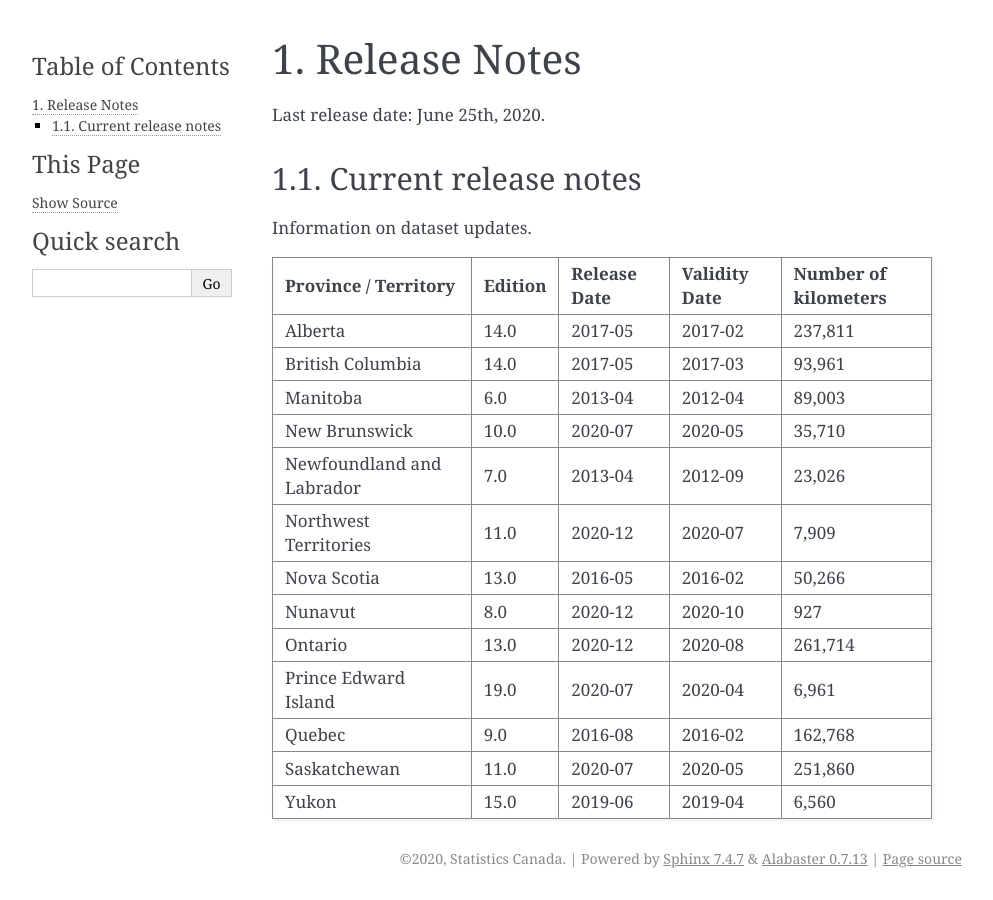
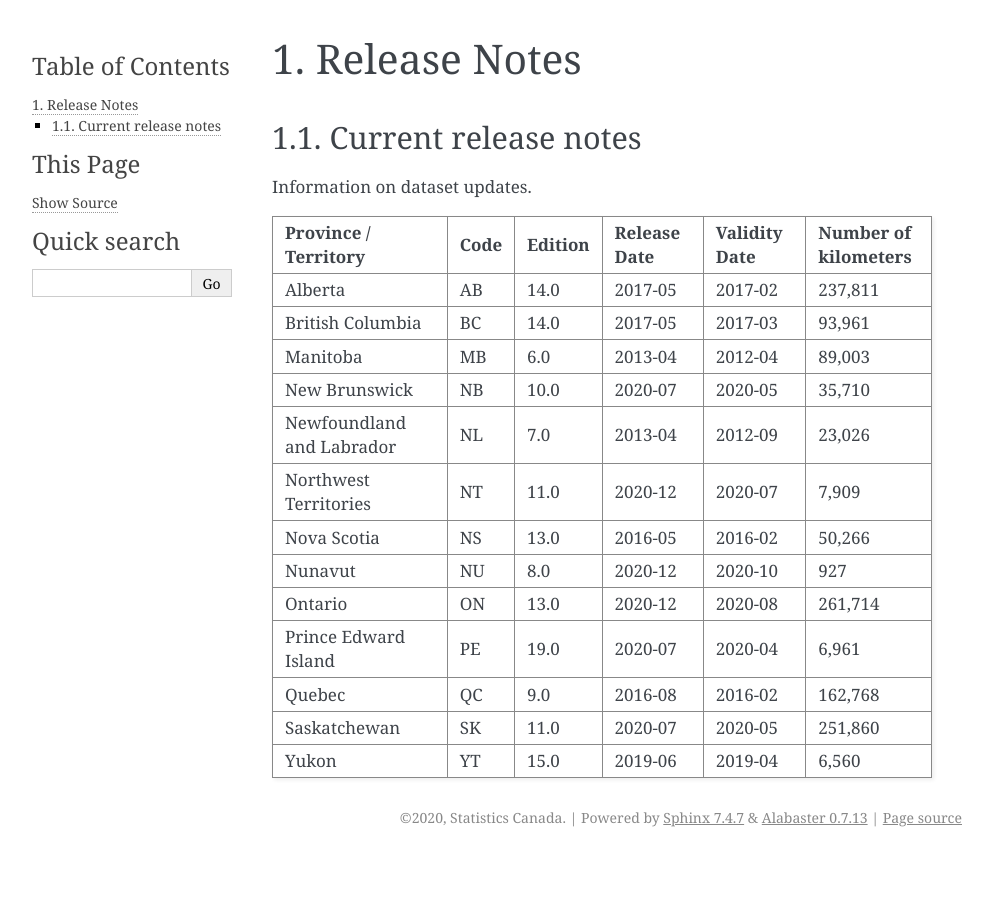
Before and after one commit to StatCan/egp-crn, a Sphinx documentation site: the page built from docs/release_notes.rst, in a window 1280 px wide. Shown: the whole page, without its empty margins (148-1141 px from the left). Built offline with Sphinx 7.4.7, drawn with Linux system fonts in a browser that asks for light colours.

Commit message:
[1] began initial reimplementation of getting release version from release_notes.rst.

```diff
--- a/docs/release_notes.rst
+++ b/docs/release_notes.rst
@@ -4,27 +4,25 @@ Release Notes
 
 .. include:: <isopub.txt>
 
-Last release date: June 25th, 2020.
-
 Current release notes
 =====================
 
 Information on dataset updates.
 
-=========================  =======  ============  =============  ====================
-Province / Territory       Edition  Release Date  Validity Date  Number of kilometers
-=========================  =======  ============  =============  ====================
-Alberta                    14.0     2017-05       2017-02        237,811
-British Columbia           14.0     2017-05       2017-03        93,961
-Manitoba                   6.0      2013-04       2012-04        89,003
-New Brunswick              10.0     2020-07       2020-05        35,710
-Newfoundland and Labrador  7.0      2013-04       2012-09        23,026
-Northwest Territories      11.0     2020-12       2020-07        7,909
-Nova Scotia                13.0     2016-05       2016-02        50,266
-Nunavut                    8.0      2020-12       2020-10        927
-Ontario                    13.0     2020-12       2020-08        261,714
-Prince Edward Island       19.0     2020-07       2020-04        6,961
-Quebec                     9.0      2016-08       2016-02        162,768
-Saskatchewan               11.0     2020-07       2020-05        251,860
-Yukon                      15.0     2019-06       2019-04        6,560
-=========================  =======  ============  =============  ====================
+=========================  ====  =======  ============  =============  ====================
+Province / Territory       Code  Edition  Release Date  Validity Date  Number of kilometers
+=========================  ====  =======  ============  =============  ====================
+Alberta                    AB    14.0     2017-05       2017-02        237,811
+British Columbia           BC    14.0     2017-05       2017-03        93,961
+Manitoba                   MB    6.0      2013-04       2012-04        89,003
+New Brunswick              NB    10.0     2020-07       2020-05        35,710
+Newfoundland and Labrador  NL    7.0      2013-04       2012-09        23,026
+Northwest Territories      NT    11.0     2020-12       2020-07        7,909
+Nova Scotia                NS    13.0     2016-05       2016-02        50,266
+Nunavut                    NU    8.0      2020-12       2020-10        927
+Ontario                    ON    13.0     2020-12       2020-08        261,714
+Prince Edward Island       PE    19.0     2020-07       2020-04        6,961
+Quebec                     QC    9.0      2016-08       2016-02        162,768
+Saskatchewan               SK    11.0     2020-07       2020-05        251,860
+Yukon                      YT    15.0     2019-06       2019-04        6,560
+=========================  ====  =======  ============  =============  ====================
```
Also changed, not shown: 1 other file.
